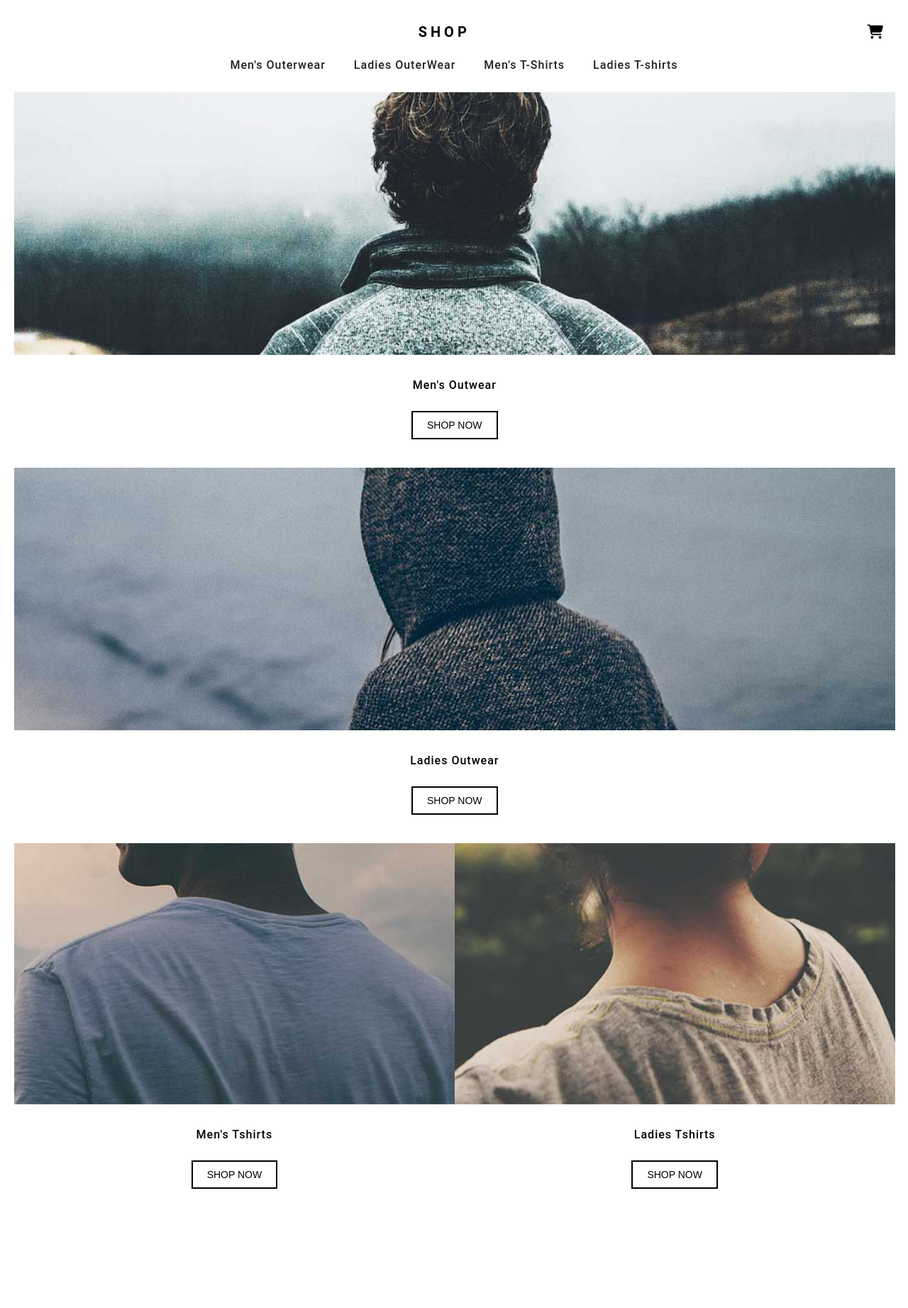
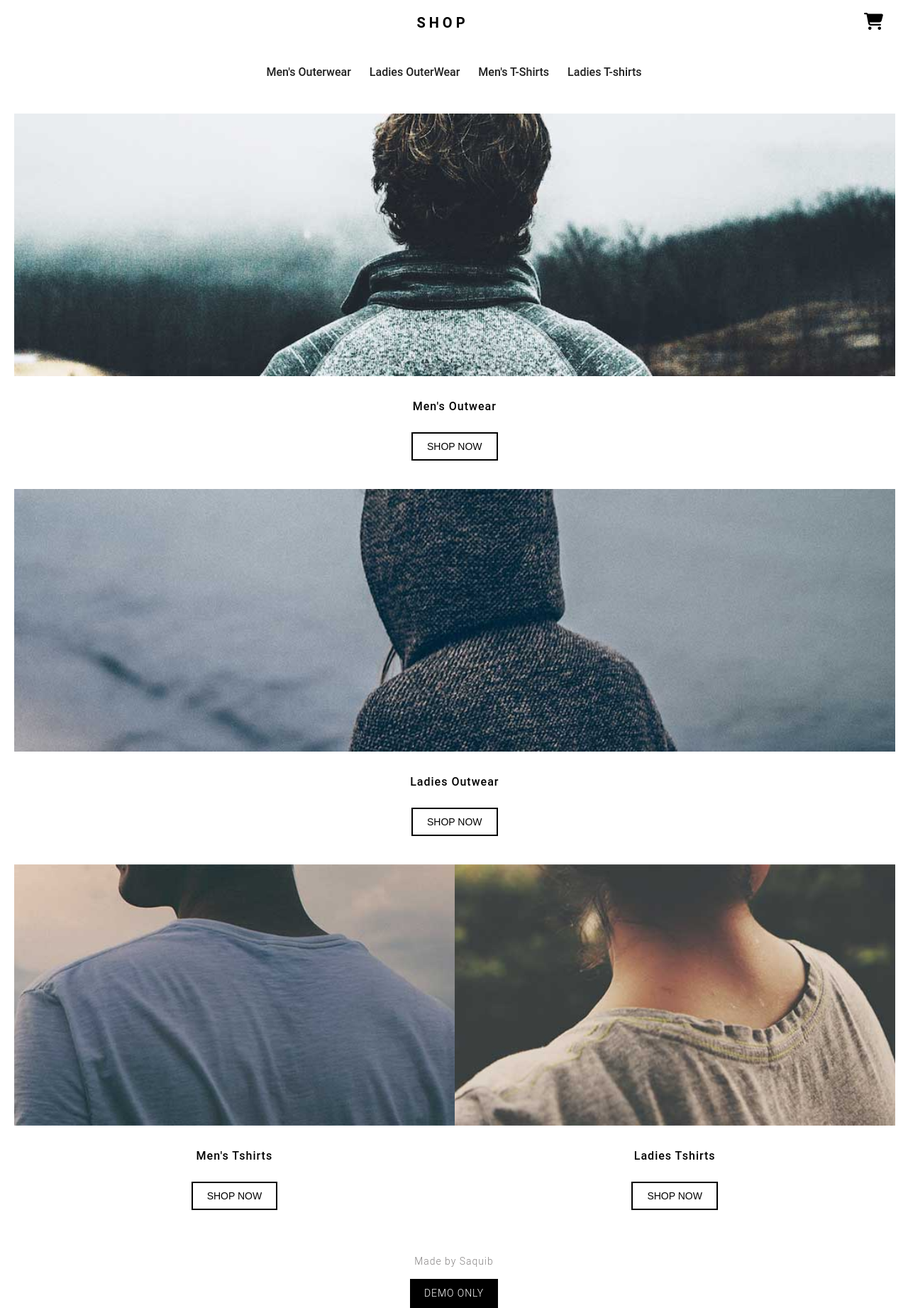
Before and after one commit to codeask10/Shop-polymer, a plain HTML site: page index.html in a window 1280 px wide. Shown: the whole page at 71% size. Before the commit the page ends 1735 px from the top, so only its background shows below. Drawn offline with Linux system fonts and the light colour scheme.

Commit message:
Add footer with styles and changes the styling of element

```diff
--- a/index.css
+++ b/index.css
@@ -17,8 +17,6 @@ body {
 
 .header {
     width: 100%;
-    height: 50px;
-    padding: 30px 0;
     display: flex;
     flex-direction: column;
     justify-content: space-between;
@@ -26,9 +24,11 @@ body {
 
 .nav ul {
     width: 100%;
+    height: 64px;
     list-style: none;
     display: flex;
     justify-content: space-between;
+    align-items: center;
 }
 
 .nav a {
@@ -50,6 +50,9 @@ nav ul {
     align-items: center;
 }
 
+i {
+    font-size: larger;
+}
 
 nav a {
     height: 100%;
@@ -64,8 +67,9 @@ nav a {
 }
 
 .sidebar {
+    z-index: 1;
     position: fixed;
-    top: 20px;
+    top: 0;
     left: 0;
     height: 100vh;
     width: 150px;
@@ -90,15 +94,13 @@ nav a {
 
 .sidebar i {
     width: 100%;
-    padding: 0 21px
+    padding: 12px 0 0 25px;
 }
 
 .nav-link {
     width: 100%;
     list-style: none;
     display: none;
-    justify-content: center;
-    align-items: center;
 }
 
 .item {
@@ -113,14 +115,14 @@ nav a {
 img {
     opacity: 1;
     transition: 0.5s;
-    width: 400px;
-    height: 200px;
+    width: 100%;
+    height: 370px;
     object-fit: cover;
     object-position: center;
 }
 
 .section {
-    width: 96%;
+    width: 100%;
     display: flex;
     flex-direction: column;
 }
@@ -150,10 +152,33 @@ img {
 .items img {
     opacity: 1;
     transition: 0.5s;
-    width: 200px;
-    height: 180px;
+    width: 100%;
+    height: 250px;
     object-fit: cover;
     object-position: center;
+}
+
+footer {
+    display: flex;
+    flex-direction: column;
+    justify-content: center;
+    align-items: center;
+}
+
+.foot-content a {
+    text-decoration: none;
+    font-weight: 300;
+    color: rgb(136, 133, 133);
+    font-size: 0.87rem;
+}
+
+.demo-only-button {
+    margin-top: 0.812rem;
+    padding: 0.625rem 1.25rem;
+    font-size: 0.87rem;
+    font-weight: 300;
+    background-color: black;
+    color: white;
 }
 
 
@@ -179,8 +204,18 @@ img {
 
     .nav-link {
         display: flex;
-        padding-top: 20px;
-        padding-bottom: 20px;
+        flex-direction: row;
+        height: 76px;
+        justify-content: center;
+        align-items: center;
+        gap: 1rem;
+
+    }
+
+    .nav-link a {
+        font-size: 16px;
+        padding: 9px 5px;
+        letter-spacing: 0px;
     }
 
     img {
--- a/index.html
+++ b/index.html
@@ -68,7 +68,10 @@
             </div>
         </div>
     </div>
-
+    <footer>
+        <p class="foot-content"><a href="index.html"> Made by Saquib</a></p>
+        <div class="demo-only-button">DEMO ONLY</div>
+    </footer>
 
 
 
```
